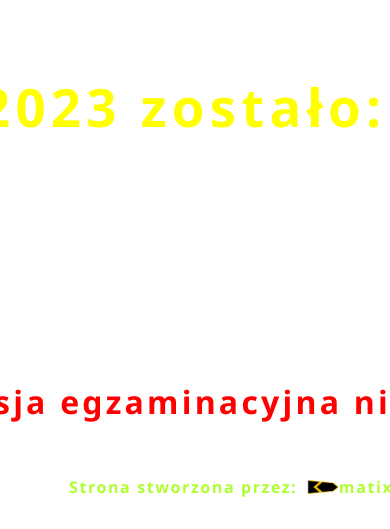
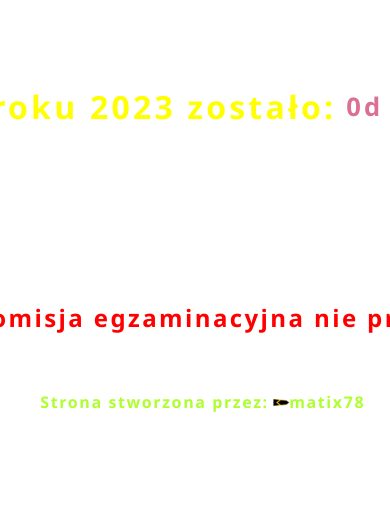
Before and after one commit to matix78/test, a plain HTML site: page index.html in a window 390 px wide. Shown: the part 315-844 px from the top of the page. Drawn offline with Linux system fonts and the light colour scheme.

Commit message:
Update index.css

```diff
--- a/index.css
+++ b/index.css
@@ -152,3 +152,36 @@ canvas {
         opacity: 1;
     }
 }
+
+@media only screen and (max-width: 600px) {
+    #countdown {
+        font-size: 2em;
+    }
+
+    #info {
+        font-size: 1.5em;
+        top: 75%;
+    }
+
+    #info2 {
+        font-size: 1em;
+        top: 85%;
+        left: 50%;
+        transform: translate(-50%, -50%);
+    }
+
+    .pagon {
+        width: 5%;
+        height: 5%;
+        margin-left: 5px;
+    }
+
+    #timer {
+        font-size: 0.8em;
+        margin-left: 10px;
+    }
+
+    .background-text {
+        font-size: 2em;
+    }
+}
```
